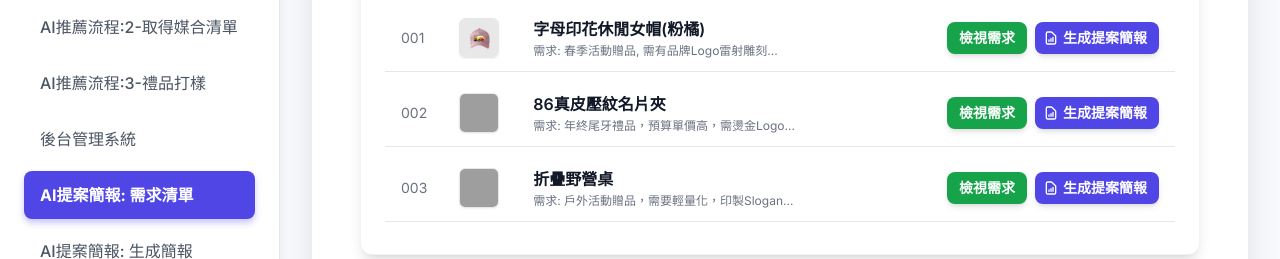
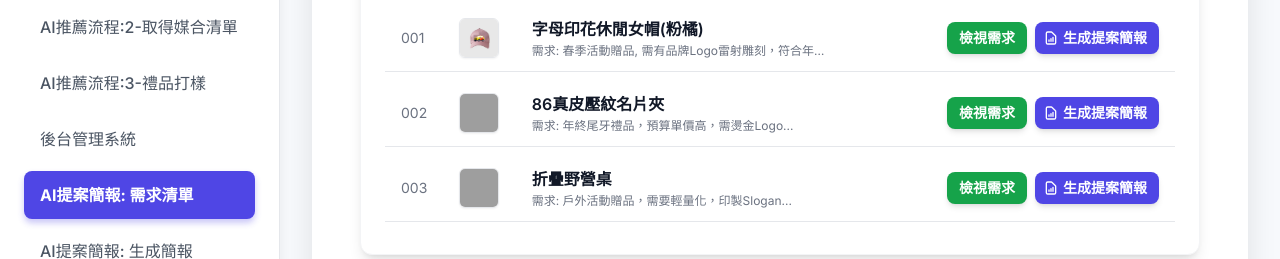
Before and after one commit to allenyjs/allenyjs, a plain HTML site: page gift/slide_07.html in a window 1280 px wide. Shown: the part 253-512 px from the top of the page. Drawn offline with nearby package versions, Linux system fonts and the light colour scheme; grey boxes are pictures that could not be loaded.

Commit message:
feat: gift簡報-調整第七頁檢視需求的文案

```diff
--- a/gift/slide_07.html
+++ b/gift/slide_07.html
@@ -284,8 +284,8 @@
                                 <td
                                     class="px-4 py-3 whitespace-nowrap overflow-hidden text-ellipsis md:max-w-xs lg:max-w-none">
                                     <div class="font-semibold text-gray-900">字母印花休閒女帽(粉橘)</div>
-                                    <div class="text-xs text-gray-500 mt-0.5">需求: 春季活動贈品,
-                                        需有品牌Logo雷射雕刻...</div>
+                                    <div class="text-xs text-gray-500 mt-0.5 max-w-[25em] truncate">需求: 春季活動贈品,
+                                        需有品牌Logo雷射雕刻，符合年輕人最通用的穿搭單品且能呈現「yoxi移動生活」的概念與品牌精神，包含以下概念「時尚」、「強調質感」、「百搭」</div>
                                 </td>
 
                                 <!-- 操作按鈕 -->
@@ -323,7 +323,7 @@
                                 <td
                                     class="px-4 py-3 whitespace-nowrap overflow-hidden text-ellipsis md:max-w-xs lg:max-w-none">
                                     <div class="font-semibold text-gray-900">86真皮壓紋名片夾</div>
-                                    <div class="text-xs text-gray-500 mt-0.5">需求:
+                                    <div class="text-xs text-gray-500 mt-0.5 max-w-[25em] truncate">需求:
                                         年終尾牙禮品，預算單價高，需燙金Logo...</div>
                                 </td>
                                 <td class="px-4 py-3 text-right">
@@ -359,7 +359,7 @@
                                 <td
                                     class="px-4 py-3 whitespace-nowrap overflow-hidden text-ellipsis md:max-w-xs lg:max-w-none">
                                     <div class="font-semibold text-gray-900">折疊野營桌</div>
-                                    <div class="text-xs text-gray-500 mt-0.5">需求:
+                                    <div class="text-xs text-gray-500 mt-0.5 max-w-[25em] truncate">需求:
                                         戶外活動贈品，需要輕量化，印製Slogan...</div>
                                 </td>
                                 <td class="px-4 py-3 text-right">
```
